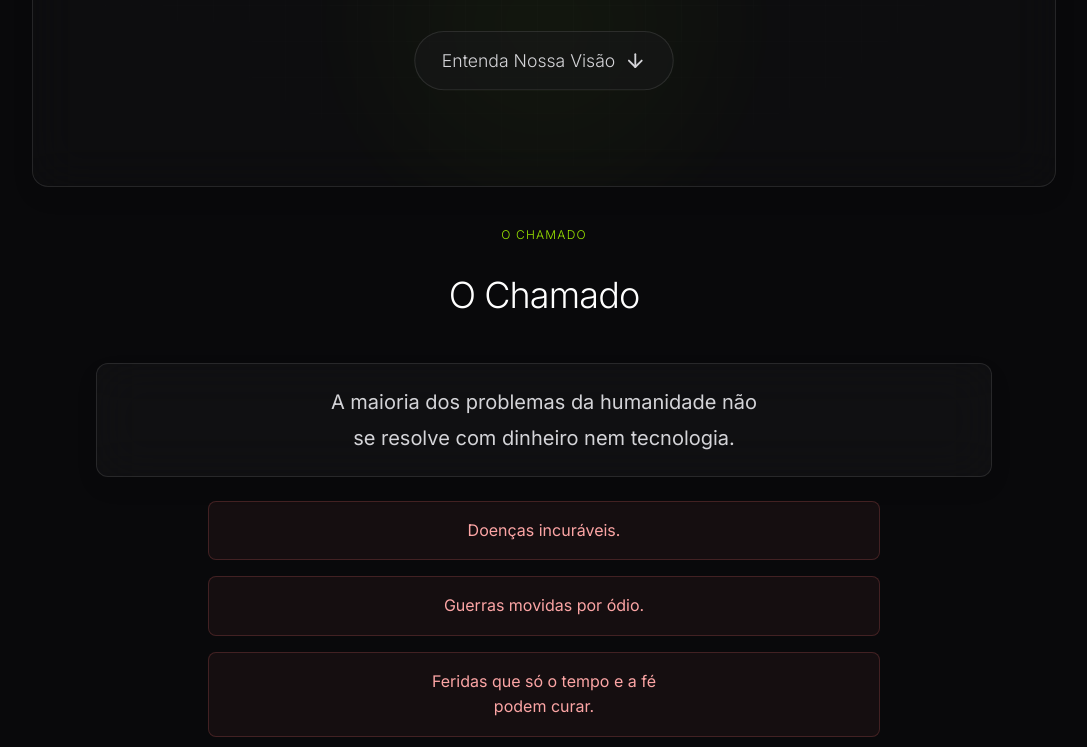
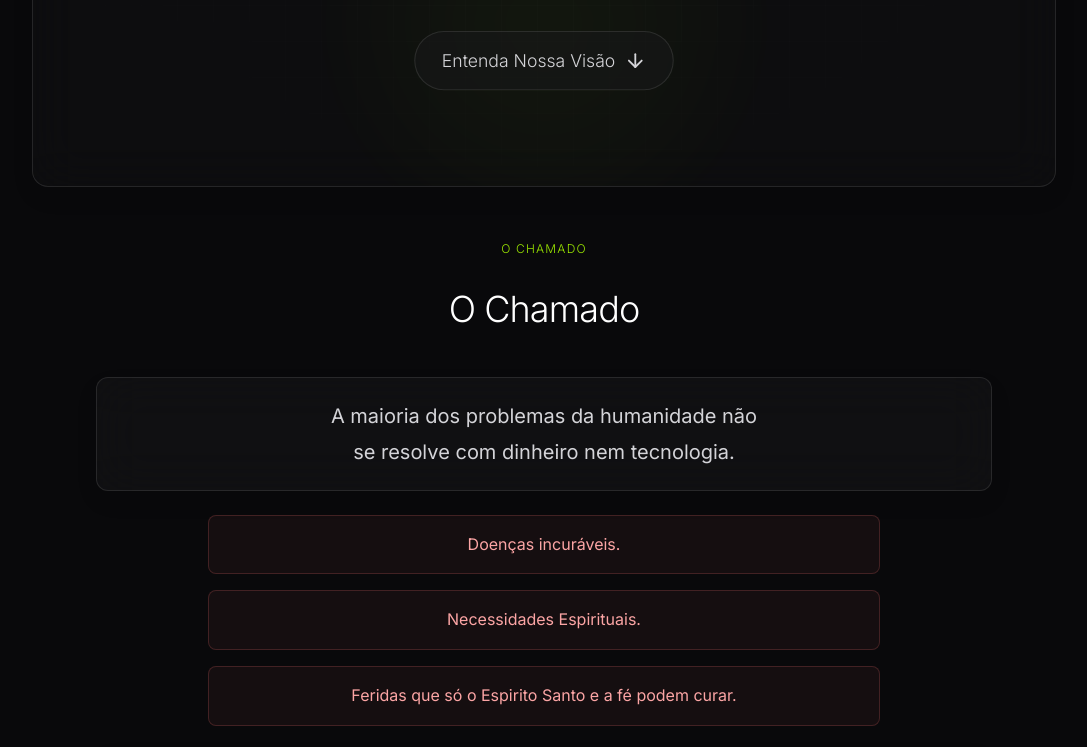
Before and after one commit to simplisai/socialprofitsite, a plain HTML site: page index.html in a window 1280 px wide. Shown: the part 900-1647 px from the top of the page, without its empty margins (96-1183 px from the left). Drawn offline with nearby package versions, Linux system fonts and the light colour scheme.

Commit message:
Atualizar favicon, logo, textos e espaçamentos
- Atualizar favicon para socialprofit-favicon-novo.png
- Aumentar tamanho da logo em 20% (h-8 sm:h-10 → h-10 sm:h-12)
- Reduzir transparência da navegação (bg-black/50 → bg-black/75)
- Alterar texto 'Guerras movidas por ódio' para 'Necessidades Espirituais'
- Alterar texto 'Feridas que só o tempo e a fé podem curar' para 'Feridas que só o Espirito Santo e a fé podem curar'
- Aumentar espaçamento entre seções em 15% (.spacing-section)
- Adicionar redirecionamento do botão CTA para vídeo do YouTube

```diff
--- a/index.html
+++ b/index.html
@@ -15,7 +15,7 @@
     <meta property="og:url" content="https://socialprofit.com.br">
     <meta property="og:title" content="Social Profit — Negócios com Alma">
     <meta property="og:description" content="Construímos negócios com alma que transformam lucro em impacto organizado. Conheça nossa metodologia revolucionária.">
-    <meta property="og:image" content="https://socialprofit.com.br/social-profit-favicon.png">
+    <meta property="og:image" content="https://socialprofit.com.br/socialprofit-favicon-novo.png">
     <meta property="og:locale" content="pt_BR">
 
     <!-- Twitter -->
@@ -23,11 +23,11 @@
     <meta property="twitter:url" content="https://socialprofit.com.br">
     <meta property="twitter:title" content="Social Profit — Negócios com Alma">
     <meta property="twitter:description" content="Construímos negócios com alma que transformam lucro em impacto organizado.">
-    <meta property="twitter:image" content="https://socialprofit.com.br/social-profit-favicon.png">
+    <meta property="twitter:image" content="https://socialprofit.com.br/socialprofit-favicon-novo.png">
 
     <!-- Favicon -->
-    <link rel="icon" type="image/png" href="social-profit-favicon.png">
-    <link rel="apple-touch-icon" sizes="180x180" href="social-profit-favicon.png">
+    <link rel="icon" type="image/png" href="socialprofit-favicon-novo.png">
+    <link rel="apple-touch-icon" sizes="180x180" href="socialprofit-favicon-novo.png">
     <link rel="icon" type="image/png" sizes="32x32" href="/favicon-32x32.png">
     <link rel="icon" type="image/png" sizes="16x16" href="/favicon-16x16.png">
 
@@ -237,23 +237,23 @@
 
         /* Espaçamentos consistentes */
         .spacing-section {
-            padding-top: 4rem;
-            padding-bottom: 4rem;
-            scroll-margin-top: 5rem;
+            padding-top: 4.6rem;
+            padding-bottom: 4.6rem;
+            scroll-margin-top: 5.75rem;
         }
 
         @media (min-width: 640px) {
             .spacing-section {
-                padding-top: 5rem;
-                padding-bottom: 5rem;
-                scroll-margin-top: 6rem;
+                padding-top: 5.75rem;
+                padding-bottom: 5.75rem;
+                scroll-margin-top: 6.9rem;
             }
         }
 
         @media (min-width: 1024px) {
             .spacing-section {
-                padding-top: 6rem;
-                padding-bottom: 6rem;
+                padding-top: 6.9rem;
+                padding-bottom: 6.9rem;
             }
         }
 
@@ -301,9 +301,9 @@
     <!-- Navigation -->
     <nav class="fixed top-0 left-0 right-0 z-50 transition-all duration-300">
         <div class="max-w-7xl mx-auto px-4 sm:px-6 translate-y-1">
-            <div class="mt-3 sm:mt-4 rounded-2xl border border-custom-border bg-black/50 backdrop-blur-xl" style="transform: scale(0.95);">
+            <div class="mt-3 sm:mt-4 rounded-2xl border border-custom-border bg-black/75 backdrop-blur-xl" style="transform: scale(0.95);">
                 <div class="flex items-center justify-center px-4 sm:px-6 py-3 sm:py-4">
-                    <img src="social-profit-logo.png" alt="Social Profit" class="h-8 sm:h-10 w-auto">
+                    <img src="social-profit-logo.png" alt="Social Profit" class="h-10 sm:h-12 w-auto">
                 </div>
             </div>
         </div>
@@ -378,11 +378,10 @@
                                 <p id="chamado-p-3" class="text-red-300">Doenças incuráveis.</p>
                             </div>
                             <div class="rounded-lg border border-red-400/20 bg-red-400/5 p-4 transition-enhanced hover-lift opacity-0 translate-y-6 blur-sm duration-700 ease-out" data-animate="" data-delay="240">
-                                <p id="chamado-p-4" class="text-red-300">Guerras movidas por ódio.</p>
+                                <p id="chamado-p-4" class="text-red-300">Necessidades Espirituais.</p>
                             </div>
                             <div class="rounded-lg border border-red-400/20 bg-red-400/5 p-4 transition-enhanced hover-lift opacity-0 translate-y-6 blur-sm duration-700 ease-out" data-animate="" data-delay="280">
-                                <p id="chamado-p-5" class="text-red-300">Feridas que só o tempo e a fé</p>
-                                <p id="chamado-p-6" class="text-red-300">podem curar.</p>
+                                <p id="chamado-p-5" class="text-red-300">Feridas que só o Espirito Santo e a fé podem curar.</p>
                             </div>
                         </div>
 
@@ -683,7 +682,7 @@
                         </div>
                     </div>
 
-                    <button id="convite-cta-1" class="group inline-flex items-center gap-3 rounded-full bg-custom-primary px-8 py-4 text-lg font-medium text-custom-bg hover:bg-custom-chart2 transition-all duration-300 hover:-translate-y-1 shadow-lg hover:shadow-xl opacity-0 translate-y-6 blur-sm duration-700 ease-out" data-animate="" data-delay="340">
+                    <button id="convite-cta-1" class="group inline-flex items-center gap-3 rounded-full bg-custom-primary px-8 py-4 text-lg font-medium text-custom-bg hover:bg-custom-chart2 transition-all duration-300 hover:-translate-y-1 shadow-lg hover:shadow-xl opacity-0 translate-y-6 blur-sm duration-700 ease-out" data-animate="" data-delay="340" onclick="window.open('https://youtu.be/IKN9A_Ig9EQ?si=jry9CpeWdxQ9iMq8', '_blank')">
                         Quero Conhecer o Movimento
                         <i data-lucide="arrow-right" class="w-6 h-6 group-hover:translate-x-1 transition-transform"></i>
                     </button>
```
Also changed, not shown: socialprofit-favicon-novo.png (added).
